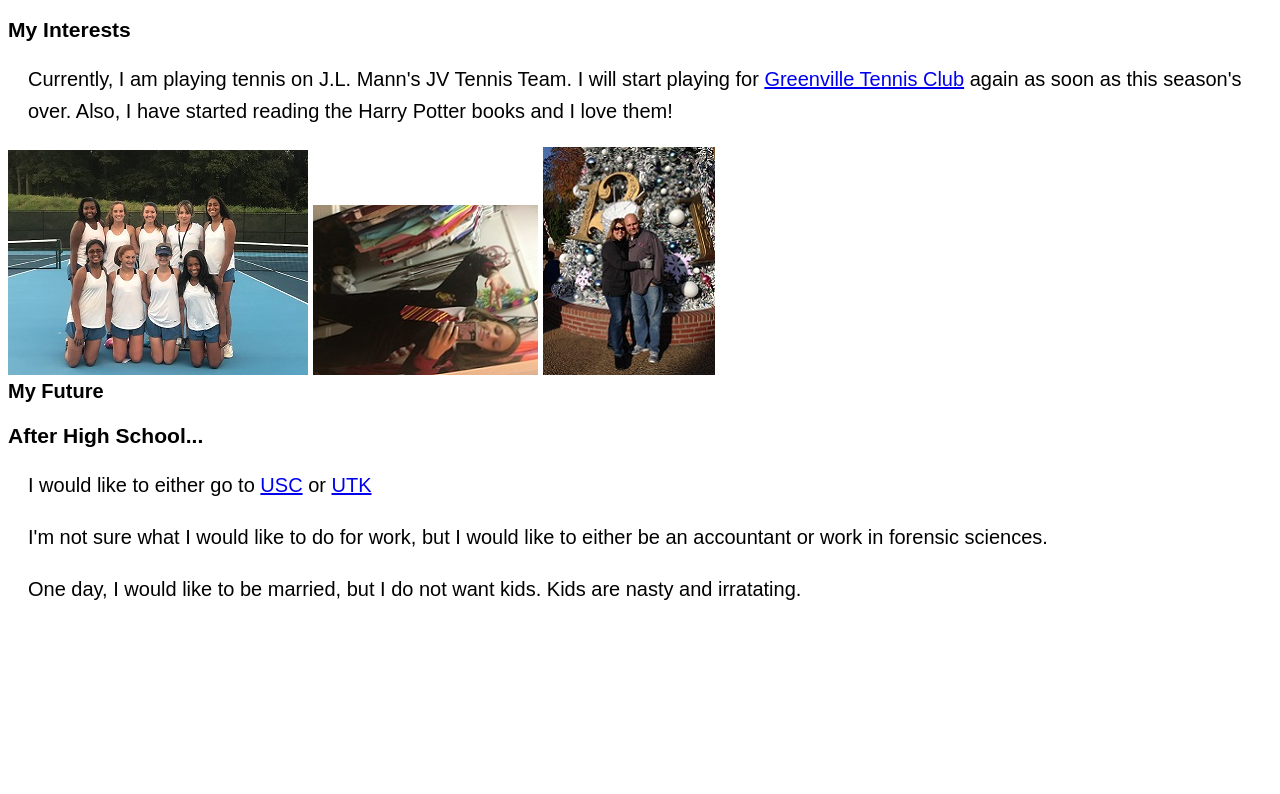
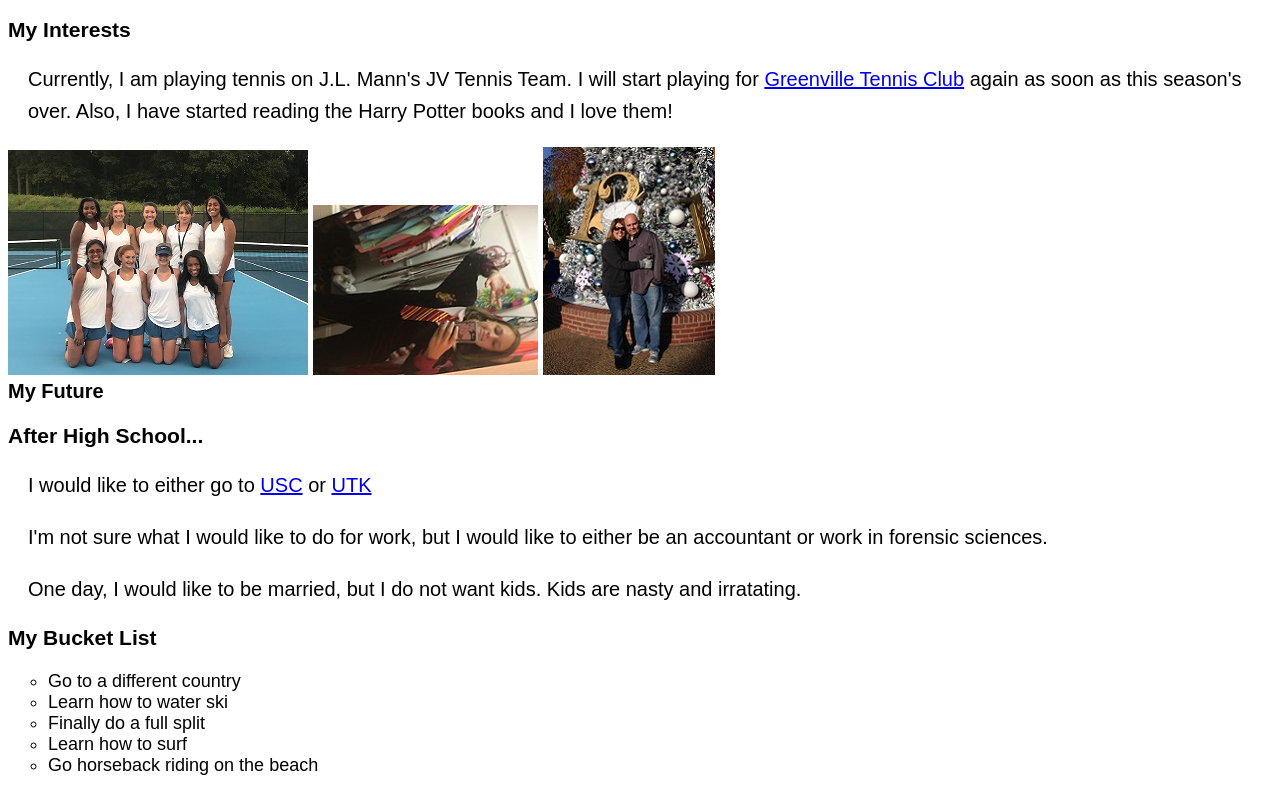
Before and after one commit to DogreRunt/past-present-future, a plain HTML site: page index.html in a window 1280 px wide. Shown: the part 796-1590 px from the top of the page. Before the commit the page ends 1421 px from the top, so only its background shows below. Drawn offline with Linux system fonts and the light colour scheme; a web font is replaced by a local one.

Commit message:
Add files via upload

```diff
--- a/index.html
+++ b/index.html
@@ -46,3 +46,12 @@
   <p>I would like to either go to <a href="http://www.sc.edu/"> USC</a> or <a href="https://www.utk.edu/"> UTK</a></p>
   <p>I'm not sure what I would like to do for work, but I would like to either be an accountant or work in forensic sciences.</p>
   <p>One day, I would like to be married, but I do not want kids. Kids are nasty and irratating.</p>
+
+  <h3>My Bucket List</h3>
+  <ul style="list-style-type:circle">
+    <li>Go to a different country</li>
+    <li>Learn how to water ski</li>
+    <li>Finally do a full split</li>
+    <li>Learn how to surf</li>
+    <li>Go horseback riding on the beach</li>
+  </ul>
```
